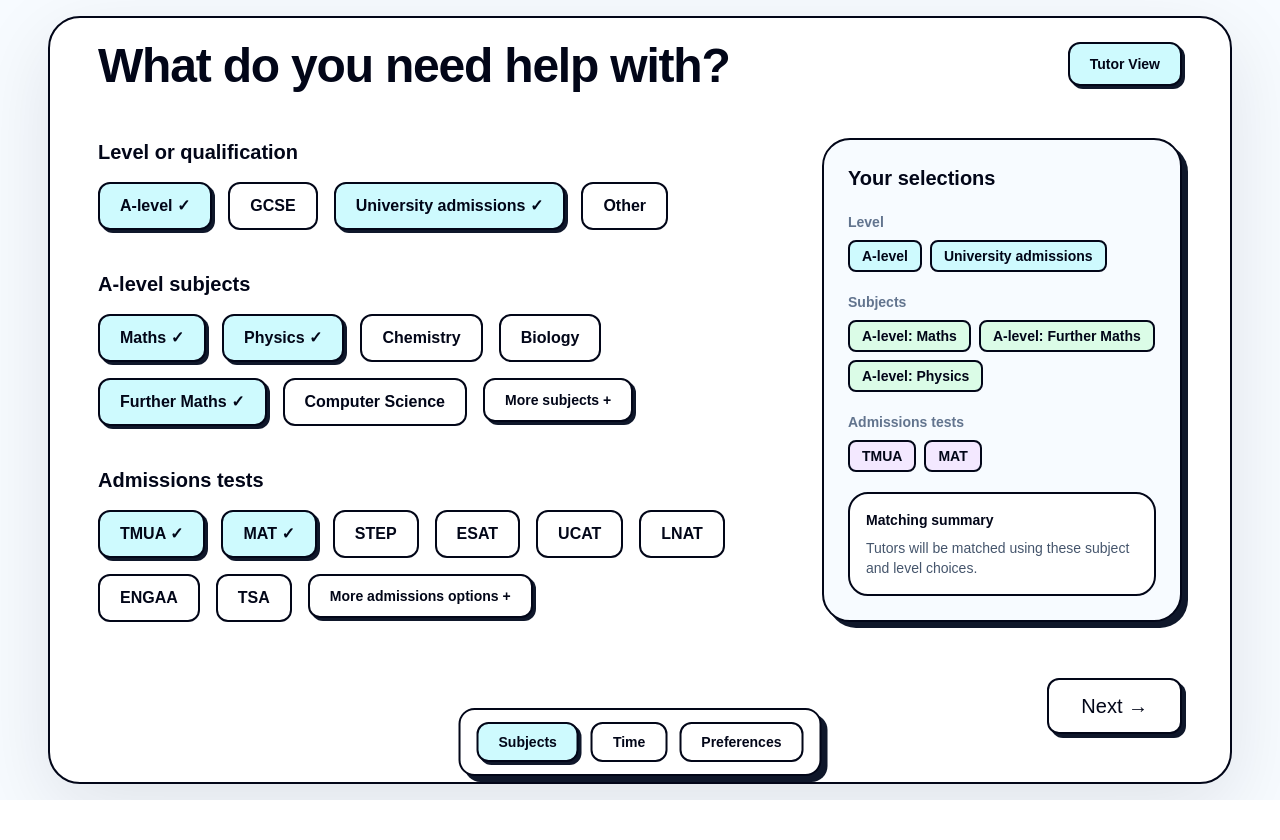
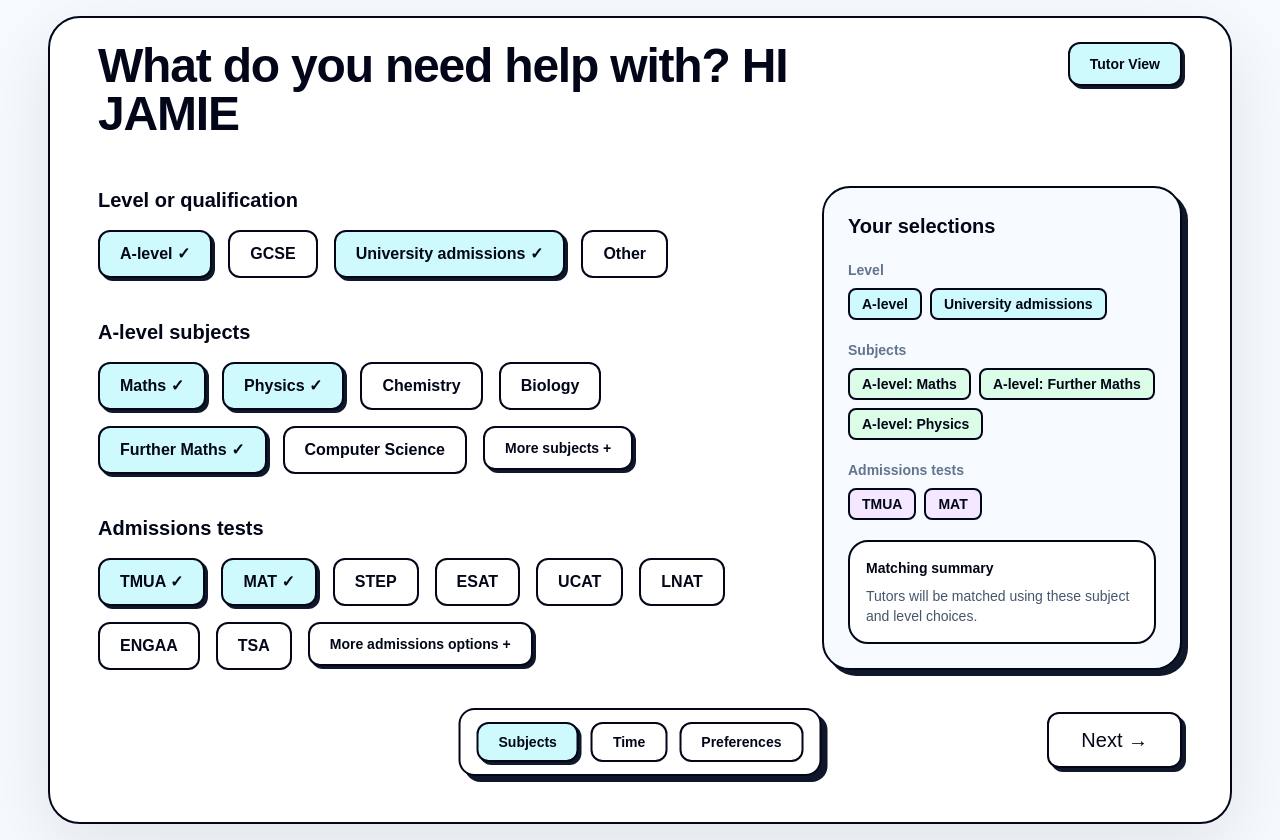
Before and after one commit to LogicGate-Admissions/tutoring-website, a Next.js app in the folder frontend/: page / in a window 1280 px wide. Before the commit the page ends 800 px from the top, so only its background shows below. Built offline with nearby package versions, Linux system fonts and the light colour scheme.

Commit message:
Example push for ci test 23

```diff
--- a/frontend/src/app/page.tsx
+++ b/frontend/src/app/page.tsx
@@ -168,7 +168,7 @@ export default function SubjectsOnboardingPage() {
       <section className="mx-auto min-h-[calc(100vh-32px)] max-w-7xl rounded-[2rem] border-2 border-slate-950 bg-white px-5 py-6 shadow-[0_24px_80px_rgba(15,23,42,0.10)] sm:px-8 lg:px-12">
         <header className="flex items-start justify-between gap-6">
           <h1 className="max-w-3xl text-4xl font-semibold tracking-tight sm:text-5xl">
-            What do you need help with?
+            What do you need help with? HI JAMIE
           </h1>
 
           <Link
```
